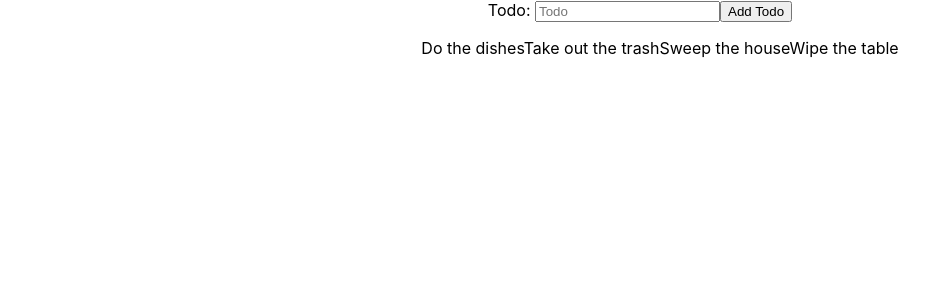
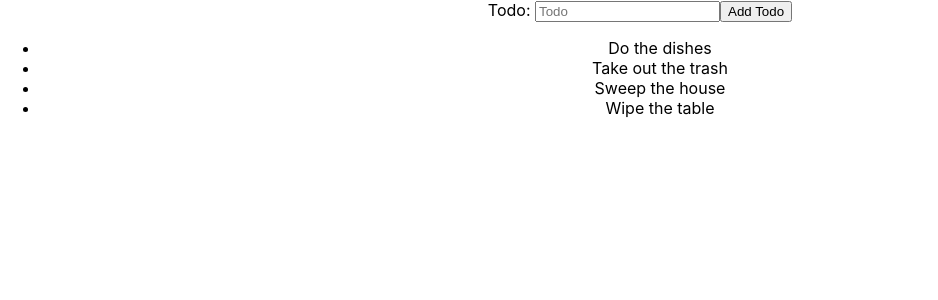
Before and after one commit to brockbyrd/productivity-app, a React (Create React App) app: page / in a window 1280 px wide. Shown: the top 300 px of the page, without its empty margins (0-938 px from the left). Built offline with nearby package versions, Linux system fonts and the light colour scheme.

Commit message:
puts todos into ul and each item into a li

```diff
--- a/src/components/TodoItem.js
+++ b/src/components/TodoItem.js
@@ -5,7 +5,7 @@ export default function TodoItem(props) {
     return (
         <ul>
             {todos.map((todo) =>
-                todo
+                <li>{todo}</li>
             )}
         </ul>
     )
```
